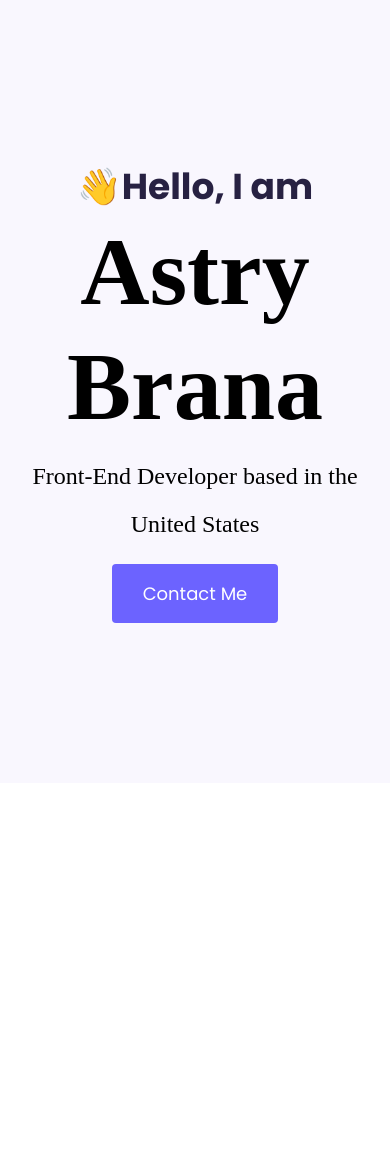
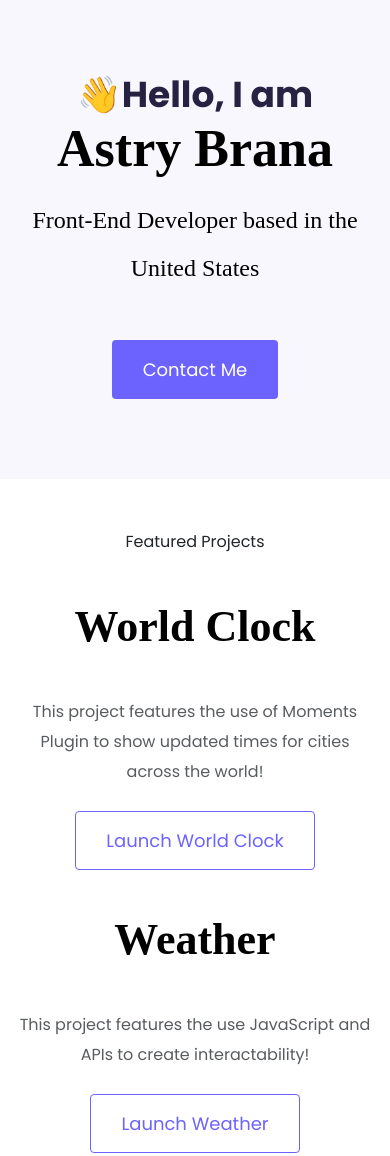
Before and after one commit to SpectreKitty/updated-portfolio, a plain HTML site: page index.html in a window 390 px wide. Shown: the top 1156 px of the page. Before the commit the page ends 844 px from the top, so only its background shows below. Drawn offline with nearby package versions, Linux system fonts and the light colour scheme.

Commit message:
updated content and images and improved responsiveness

```diff
--- a/index.html
+++ b/index.html
@@ -34,8 +34,69 @@
     <div class="hero">
       <p>👋Hello, I am</p>
       <h1>Astry Brana</h1>
-      <h2 class="mb-3">Front-End Developer based in the United States</h2>
+      <h2 class="mb-5">Front-End Developer based in the United States</h2>
       <div><a href="#" class="btn btn-branding">Contact Me</a></div>
+    </div>
+    <p class="text-center m-5">Featured Projects</p>
+    <div class="container">
+      <div class="row mb-5">
+        <div class="col d-none d-lg-block">
+          <img
+            src="images/WorldClockProject.png"
+            class="img-fluid"
+            alt="website showing times of different cities"
+          />
+        </div>
+        <div class="col">
+          <div class="project-description">
+            <h2 class="mb-5">World Clock</h2>
+            <p class="mb-4 text-muted">
+              This project features the use of Moments Plugin to show updated
+              times for cities across the world!
+            </p>
+            <a href="" class="btn btn-branding-outline">Launch World Clock</a>
+          </div>
+        </div>
+      </div>
+      <div class="row mb-5">
+        <div class="col">
+          <div class="project-description">
+            <h2 class="mb-5">Weather</h2>
+            <p class="mb-4 text-muted">
+              This project features the use JavaScript and APIs to create
+              interactability!
+            </p>
+            <a href="" class="btn btn-branding-outline">Launch Weather</a>
+          </div>
+        </div>
+        <div class="col d-none d-lg-block">
+          <img
+            src="images/weatherproject.png"
+            class="img-fluid"
+            alt="website showing times of different cities"
+          />
+        </div>
+      </div>
+      <div class="row mb-5">
+        <div class="col d-none d-lg-block">
+          <img
+            src="images/aipoem.png"
+            class="img-fluid"
+            alt="website showing times of different cities"
+          />
+        </div>
+        <div class="col">
+          <div class="project-description">
+            <h2 class="mb-5">AI Poem Generator</h2>
+            <p class="mb-4 text-muted">
+              This project features the use of AI to generate poems!
+            </p>
+            <a href="" class="btn btn-branding-outline"
+              >Launch AI Poem Generator</a
+            >
+          </div>
+        </div>
+      </div>
     </div>
   </body>
 </html>
--- a/styles.css
+++ b/styles.css
@@ -20,8 +20,13 @@ body {
 h1 {
   font-size: 96px;
 }
+h2 {
+  font-size: 64px;
+}
 p {
   font-weight: normal;
+  font-size: 16px;
+  line-height: 30px;
 }
 .hero {
   background: var(--secondary-color);
@@ -48,3 +53,31 @@ p {
   line-height: 27px;
   padding: 15px 30px;
 }
+.btn-branding-outline {
+  border-radius: 4px;
+  border: 1px solid var(--branding-color);
+  color: var(--branding-color);
+  font-size: 18px;
+  line-height: 27px;
+  padding: 15px 30px;
+}
+.project-description {
+  padding: 40px 60px;
+}
+@media (max-width: 960px) {
+  h1 {
+    font-size: 52px;
+    line-height: 1.5;
+  }
+  h2 {
+    font-size: 44px;
+    line-height: 1;
+  }
+  .hero {
+    padding: 80px 20px;
+  }
+  .project-description {
+    padding: 0;
+    text-align: center;
+  }
+}
```
Also changed, not shown: images/WorldClockProject.png (added), images/aipoem.png (added), images/weatherproject.png (added).
